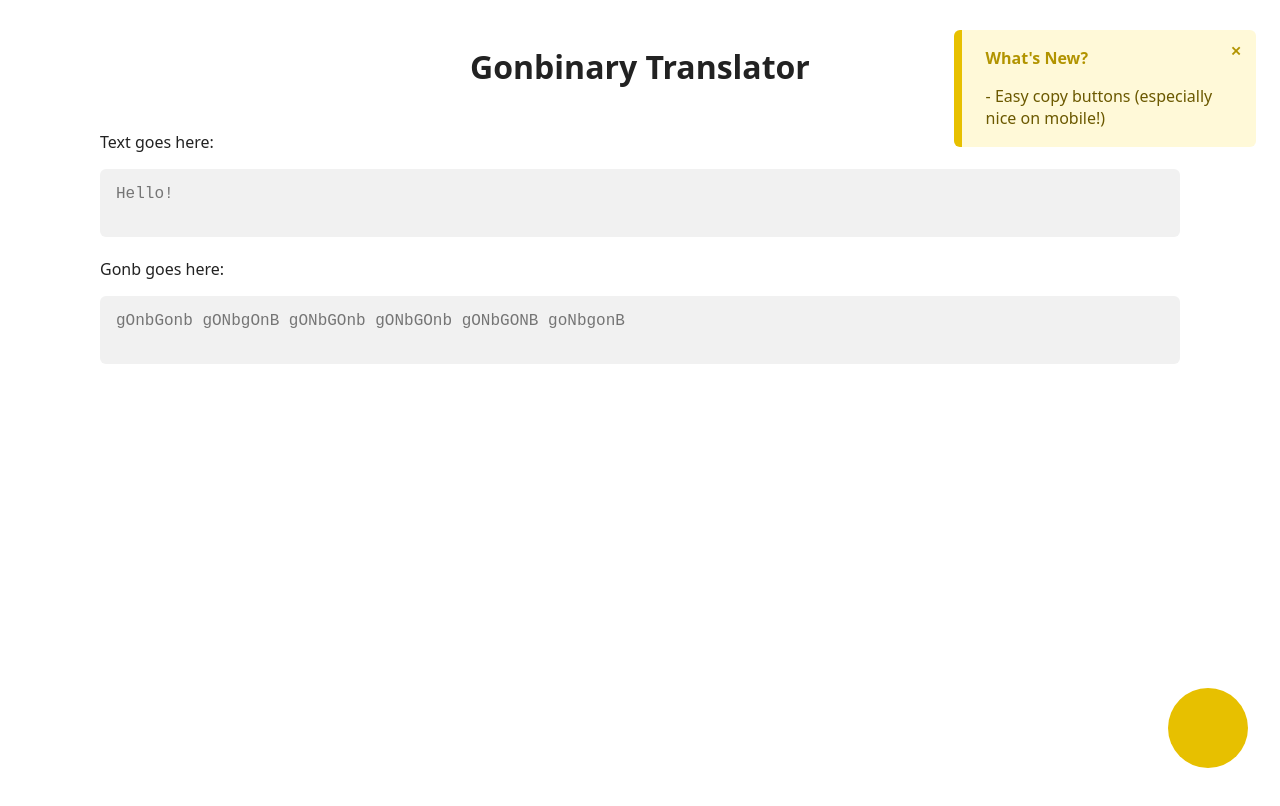
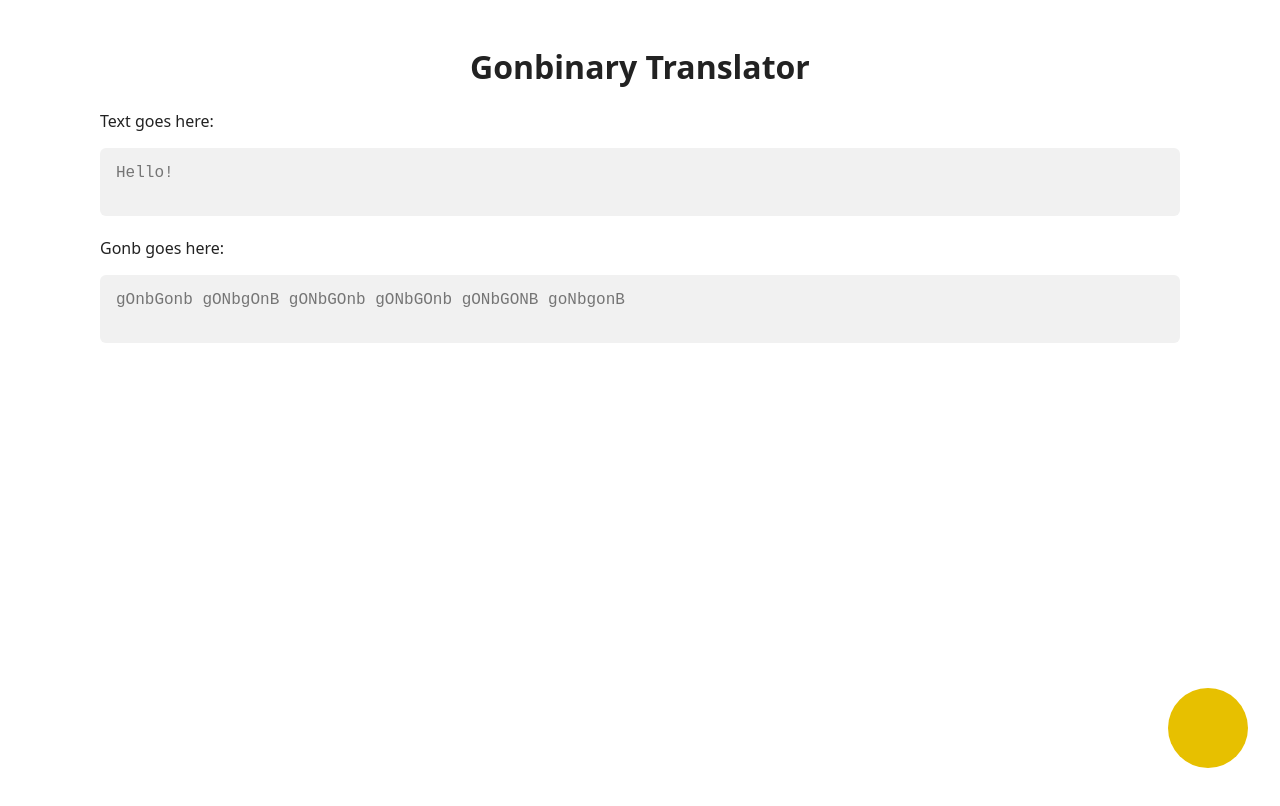
Before and after one commit to ibll/gonb, a plain HTML site: page index.html in a window 1280 px wide. Shown: the top 806 px of the page. Drawn offline with nearby package versions, Linux system fonts and the light colour scheme; some icons are missing.

Commit message:
Hid update notes

```diff
--- a/index.html
+++ b/index.html
@@ -27,11 +27,11 @@
 <body>
     <div class="header">
         <h1>Gonbinary Translator</h1>
-        <div class="updateNotes" id="updateNotes">
+<!--         <div class="updateNotes" id="updateNotes">
             <button id="updateNotesButton"><span>✕</span></button>
             <p class="title">What's New?</p>
             <p>- Easy copy buttons (especially nice on mobile!)</p>
-        </div>
+        </div> -->
     </div>
     <div class="container">
         <p>Text goes here:</p>
```
